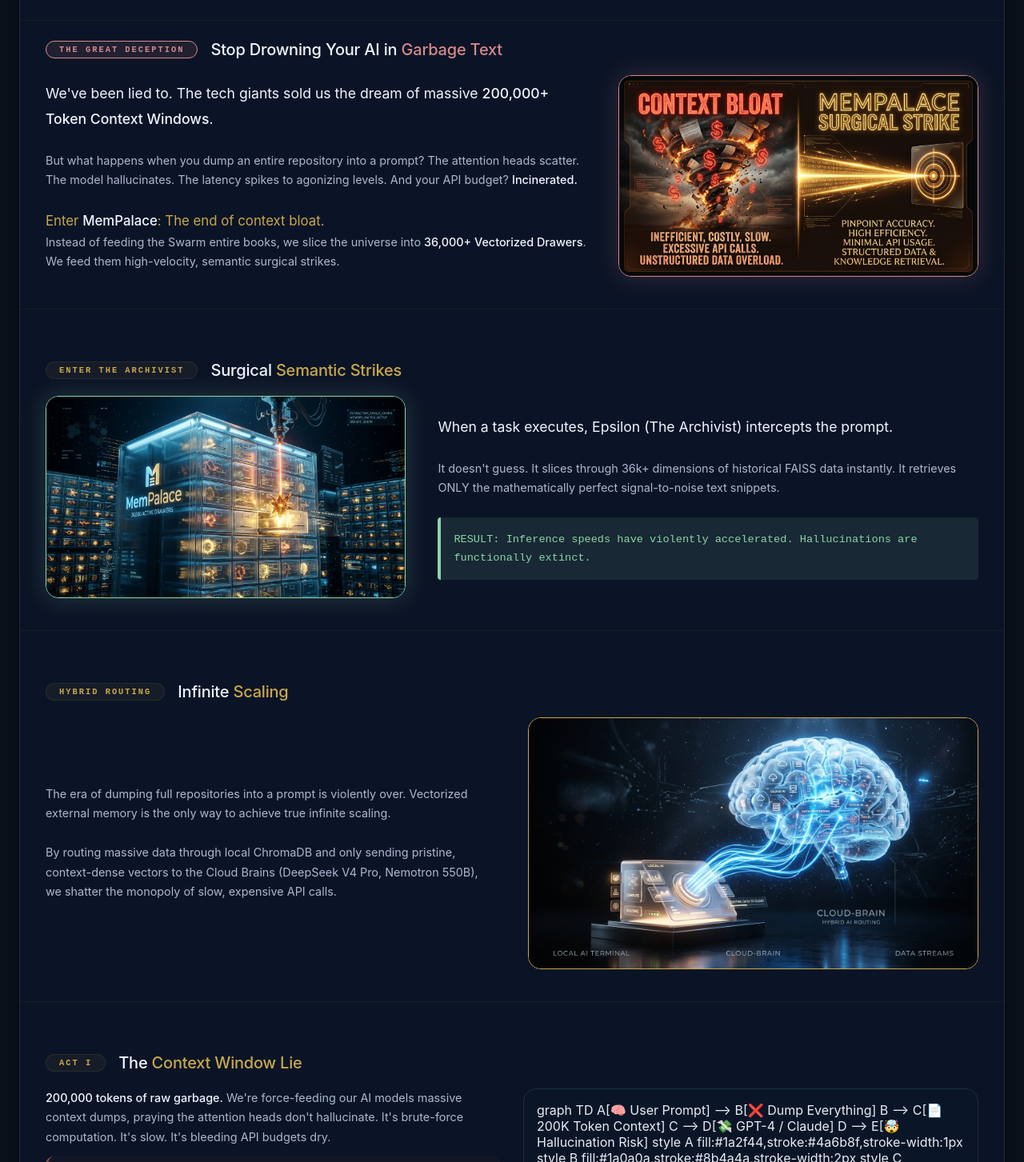
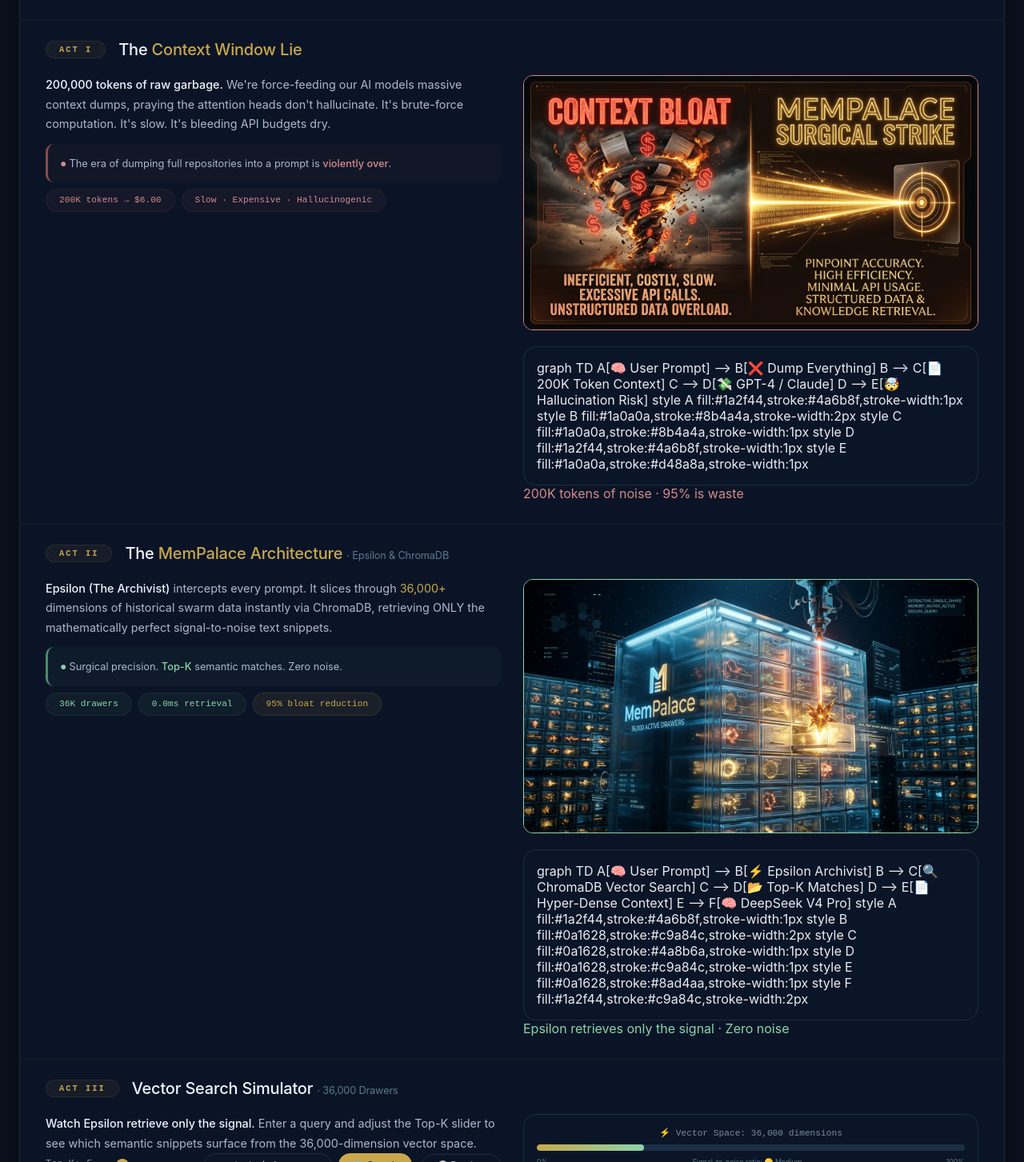
Before and after one commit to AA967-LLM/mempalace-architecture, a plain HTML site: page index.html in a window 1280 px wide. Shown: the part 364-1817 px from the top of the page at 80% size. Drawn offline with nearby package versions, Linux system fonts and the light colour scheme; a script that the page names is missing.

Commit message:
Compact introduction and combine bespoke graphics with Mermaid flowcharts

```diff
--- a/index.html
+++ b/index.html
@@ -896,64 +896,6 @@
 
             <!-- ═══════════ ACT I: THE PROBLEM ═══════════ -->
 
-<div class="act-card fade-in" style="border-bottom: 1px solid rgba(201, 168, 76, 0.06); padding-bottom: 40px; margin-bottom: 40px;">
-    <div class="act-header">
-        <div class="act-badge" style="background:rgba(212, 138, 138, 0.1); color:#d48a8a; border-color:#d48a8a;">THE GREAT DECEPTION</div>
-        <h3 class="act-title">Stop Drowning Your AI in <span class="highlight" style="color:#d48a8a;">Garbage Text</span></h3>
-    </div>
-    <div class="act-body" style="grid-template-columns: 1.2fr 0.8fr; gap: 40px; align-items: center; display: grid;">
-        <div class="text">
-            <p style="font-size: 1.1rem; line-height: 1.8; color: #f0f6ff;">We've been lied to. The tech giants sold us the dream of massive <strong>200,000+ Token Context Windows</strong>.</p>
-            <br>
-            <p>But what happens when you dump an entire repository into a prompt? The attention heads scatter. The model hallucinates. The latency spikes to agonizing levels. And your API budget? <strong>Incinerated.</strong></p>
-            <br>
-            <p style="font-size: 1.05rem; color: #c9a84c;">Enter <strong>MemPalace</strong>: The end of context bloat.</p>
-            <p>Instead of feeding the Swarm entire books, we slice the universe into <strong>36,000+ Vectorized Drawers</strong>. We feed them high-velocity, semantic surgical strikes.</p>
-        </div>
-        <div class="visual" style="border-radius: 16px; overflow: hidden; border: 1px solid #d48a8a; box-shadow: 0 0 30px rgba(212, 138, 138, 0.2);">
-            <img src="mempalace_bloat_vs_surgical.jpg" alt="Context Bloat vs Surgical Strike" style="width: 100%; height: auto; display: block; object-fit: cover;">
-        </div>
-    </div>
-</div>
-
-<div class="act-card fade-in" style="border-bottom: 1px solid rgba(201, 168, 76, 0.06); padding-bottom: 40px; margin-bottom: 40px;">
-    <div class="act-header">
-        <div class="act-badge">ENTER THE ARCHIVIST</div>
-        <h3 class="act-title">Surgical <span class="highlight">Semantic Strikes</span></h3>
-    </div>
-    <div class="act-body" style="grid-template-columns: 0.8fr 1.2fr; gap: 40px; align-items: center; display: grid;">
-        <div class="visual" style="border-radius: 16px; overflow: hidden; border: 1px solid #8ad4aa; box-shadow: 0 0 30px rgba(138, 212, 170, 0.2);">
-            <img src="mempalace_bespoke_drawers.jpg" alt="MemPalace Vector Drawers" style="width: 100%; height: auto; display: block; object-fit: cover;">
-        </div>
-        <div class="text">
-            <p style="font-size: 1.1rem; line-height: 1.8; color: #f0f6ff;">When a task executes, Epsilon (The Archivist) intercepts the prompt.</p>
-            <br>
-            <p>It doesn't guess. It slices through 36k+ dimensions of historical FAISS data instantly. It retrieves ONLY the mathematically perfect signal-to-noise text snippets.</p>
-            <br>
-            <div style="background: rgba(138,212,170,0.1); padding: 16px; border-left: 4px solid #8ad4aa; border-radius: 4px;">
-                <p style="color: #8ad4aa; font-family: 'JetBrains Mono', monospace; font-size: 0.85rem; margin:0;">RESULT: Inference speeds have violently accelerated. Hallucinations are functionally extinct.</p>
-            </div>
-        </div>
-    </div>
-</div>
-
-<div class="act-card fade-in" style="border-bottom: 1px solid rgba(201, 168, 76, 0.06); padding-bottom: 40px; margin-bottom: 40px;">
-    <div class="act-header">
-        <div class="act-badge">HYBRID ROUTING</div>
-        <h3 class="act-title">Infinite <span class="highlight">Scaling</span></h3>
-    </div>
-    <div class="act-body" style="grid-template-columns: 1fr 1fr; gap: 40px; align-items: center; display: grid;">
-        <div class="text">
-            <p>The era of dumping full repositories into a prompt is violently over. Vectorized external memory is the only way to achieve true infinite scaling.</p>
-            <br>
-            <p>By routing massive data through local ChromaDB and only sending pristine, context-dense vectors to the Cloud Brains (DeepSeek V4 Pro, Nemotron 550B), we shatter the monopoly of slow, expensive API calls.</p>
-        </div>
-        <div class="visual" style="border-radius: 16px; overflow: hidden; border: 1px solid #c9a84c;">
-            <img src="hybrid_ai_routing.jpg" alt="Hybrid Routing Architecture" style="width: 100%; height: auto; display: block; object-fit: cover;">
-        </div>
-    </div>
-</div>
-
 <div class="act-card fade-in">
                 <div class="act-header">
                     <span class="act-badge">Act I</span>
@@ -972,6 +914,7 @@
                         </div>
                     </div>
                     <div class="visual">
+                        <img src="mempalace_bloat_vs_surgical.jpg" alt="Context Bloat vs Surgical Strike" style="width:100%; border-radius:12px; border:1px solid #d48a8a; margin-bottom:16px;">
                         <div class="diagram-wrap">
                             <div class="mermaid">
                                 graph TD
@@ -1011,6 +954,7 @@
                         </div>
                     </div>
                     <div class="visual">
+                        <img src="mempalace_bespoke_drawers.jpg" alt="MemPalace Vector Drawers" style="width:100%; border-radius:12px; border:1px solid #8ad4aa; margin-bottom:16px;">
                         <div class="diagram-wrap">
                             <div class="mermaid">
                                 graph TD
```
